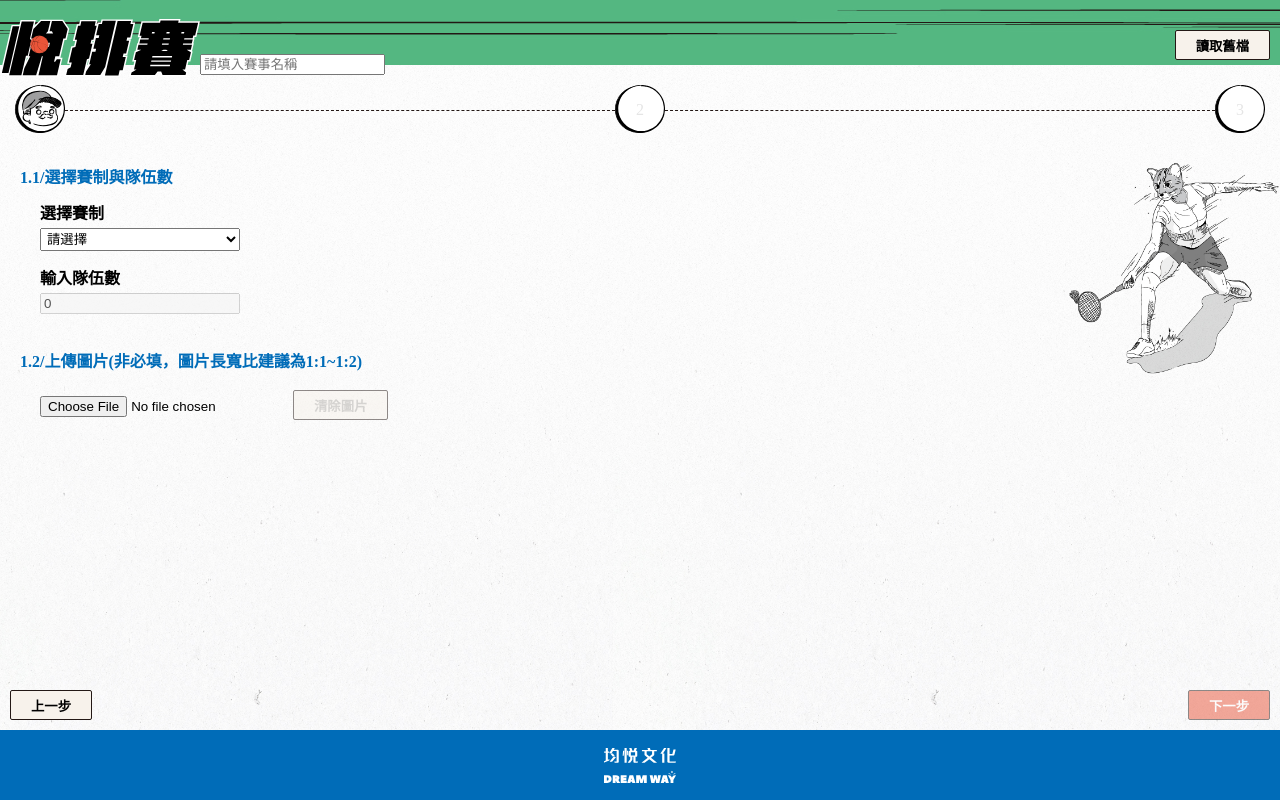
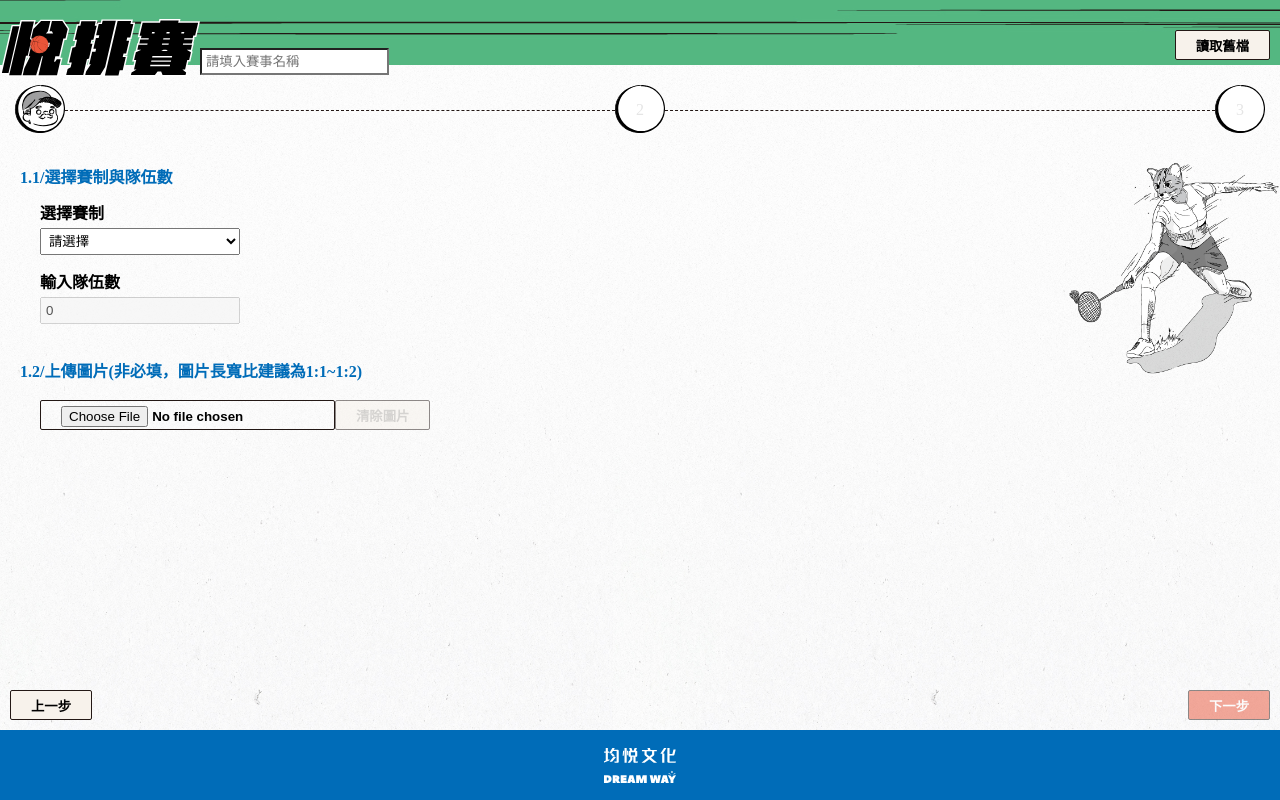
Before and after one commit to wenyo/yue-pai, a Vue app: page /step_one in a window 1280 px wide. Built offline with nearby package versions, Linux system fonts and the light colour scheme.

Commit message:
modify input style

```diff
--- a/src/assets/scss/basic.scss
+++ b/src/assets/scss/_basic.scss
@@ -33,36 +33,49 @@
   font-weight: bold;
 }
 
+select,
+input[type="number"],
+input[type="text"] {
+  padding: 4px;
+}
+
 select {
   width: 200px;
-  padding: 2px;
+}
+
+input,
+select {
+  &:focus {
+    outline: unset;
+  }
 }
 
 input[type="number"].size-l {
   width: 200px;
 }
 
-@media print {
-  @page {
-    size: A3 portrait; /* 紙張大小 */
-    margin: 10px 0;
+input[type="text"] {
+  background-color: $dark-500;
+}
 
-    * {
-      -webkit-print-color-adjust: exact !important;
-    }
+.input-border {
+  border: 1px solid $dark-200;
+}
 
-    .noBreak {
-      break-inside: avoid;
-    }
+.input-underline {
+  background-color: unset;
+  border: unset;
+  border-bottom: 1px solid;
+}
 
-    .breakPage {
-      page-break-before: always;
-    }
-
-    .noPrint {
-      display: none;
-    }
-  }
+.file-input{
+  background: unset;
+  border: unset;
+  padding: 5px 20px;
+  border: 1px solid $dark-100;
+  border-radius: 2px;
+  font-weight: bold;
+  height: 30px;
 }
 
 .red-icon {
--- /dev/null
+++ b/src/assets/scss/_print.scss
@@ -0,0 +1,22 @@
+@media print {
+    @page {
+      size: A3 portrait; /* 紙張大小 */
+      margin: 10px 0;
+
+      * {
+        -webkit-print-color-adjust: exact !important;
+      }
+
+      .noBreak {
+        break-inside: avoid;
+      }
+
+      .breakPage {
+        page-break-before: always;
+      }
+
+      .noPrint {
+        display: none;
+      }
+    }
+  }
--- /dev/null
+++ b/src/assets/scss/style.scss
@@ -0,0 +1,2 @@
+@import "./basic";
+@import "./print";
--- a/src/main.js
+++ b/src/main.js
@@ -1,5 +1,5 @@
 import { createApp } from "vue";
-import "./assets/scss/basic.scss";
+import "./assets/scss/style.scss";
 import "./assets/scss/reset.css";
 import "./assets/style.css";
 import App from "./App.vue";
--- a/src/views/StepOne.vue
+++ b/src/views/StepOne.vue
@@ -43,7 +43,7 @@
         </div>
         <h3 class="step-title">1.2/上傳圖片(非必填，圖片長寬比建議為1:1~1:2)</h3>
         <div class="article">
-          <input ref="uploadImage" type="file" accept="image/*" @change="imgChange" />
+          <input class="file-input" ref="uploadImage" type="file" accept="image/*" @change="imgChange" />
           <Button :type="BUTTON_TYPE.FIVE" :click_fun="resetImg" :disabled="!imgBase64">清除圖片</Button>
           <img class="preview-img" :src="imgBase64" v-if="imgBase64" />
         </div>
--- a/src/views/StepTwo.vue
+++ b/src/views/StepTwo.vue
@@ -13,6 +13,7 @@
             </li>
             <li v-for="(info, idx) in teamInfo" :key="idx">
               <input
+                class="input-underline"
                 type="text"
                 name=""
                 id=""
--- a/vue.config.js
+++ b/vue.config.js
@@ -3,7 +3,7 @@ module.exports = {
   css: {
     loaderOptions: {
       scss: {
-        additionalData: `@import "~@/assets/scss/variables.scss"; @import "~@/assets/scss/mixin.scss";`,
+        additionalData: `@import "~@/assets/scss/variables.scss";`,
       },
     },
   },
```
Also changed, not shown: src/assets/scss/mixin.scss (deleted).
